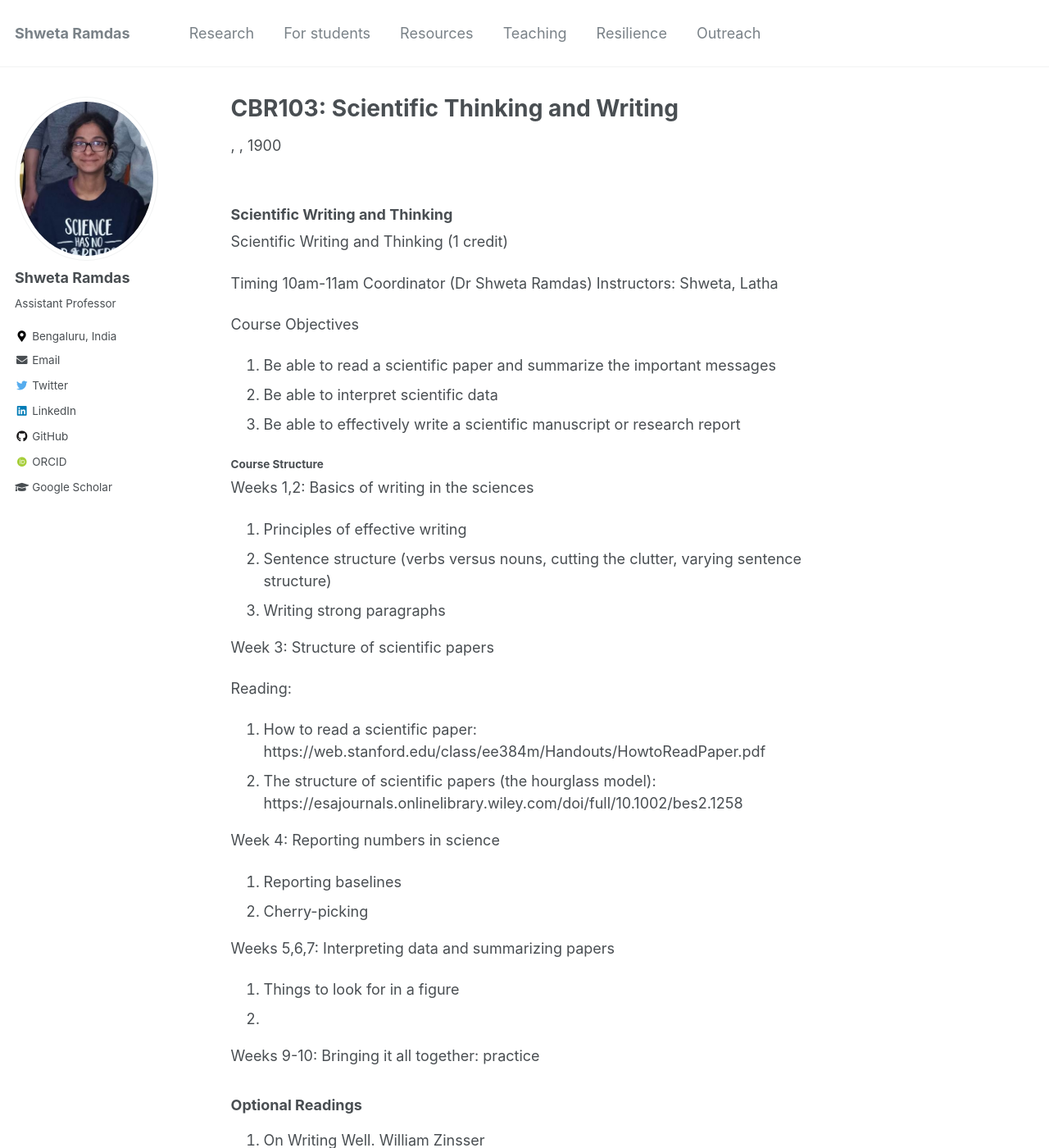
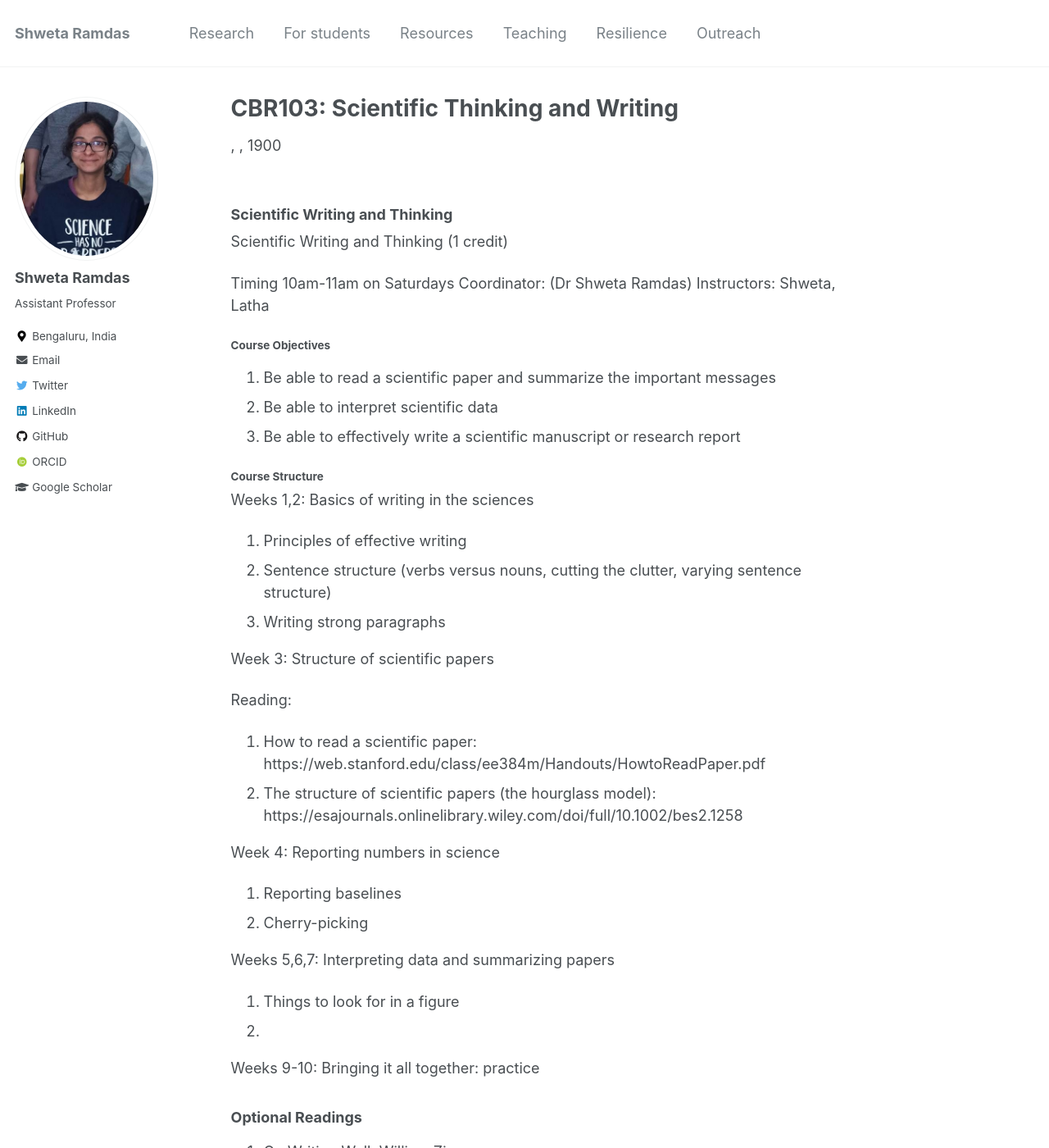
Before and after one commit to shwetaramdas/shwetaramdas.github.io, a Jekyll site: the page built from _pages/cbr103.md, in a window 1280 px wide and 1400 px high. Shown: the whole window at 82% size. Built offline with Jekyll 4.4.1, drawn with Linux system fonts in a browser that asks for light colours; some web fonts are replaced; some of the changed text lies outside the part shown.

Commit message:
Update cbr103.md

```diff
--- a/_pages/cbr103.md
+++ b/_pages/cbr103.md
@@ -9,11 +9,11 @@ order_number: 10
 ### Scientific Writing and Thinking
 Scientific Writing and Thinking (1 credit)
 
-Timing 10am-11am
-Coordinator (Dr Shweta Ramdas)
+Timing 10am-11am on Saturdays
+Coordinator: (Dr Shweta Ramdas)
 Instructors: Shweta, Latha
 
-Course Objectives
+#### Course Objectives
 1. Be able to read a scientific paper and summarize the important messages
 2. Be able to interpret scientific data
 3. Be able to effectively write a scientific manuscript or research report
```
Also changed, not shown: other parts of _pages/cbr103.md (+2 -1 lines).
